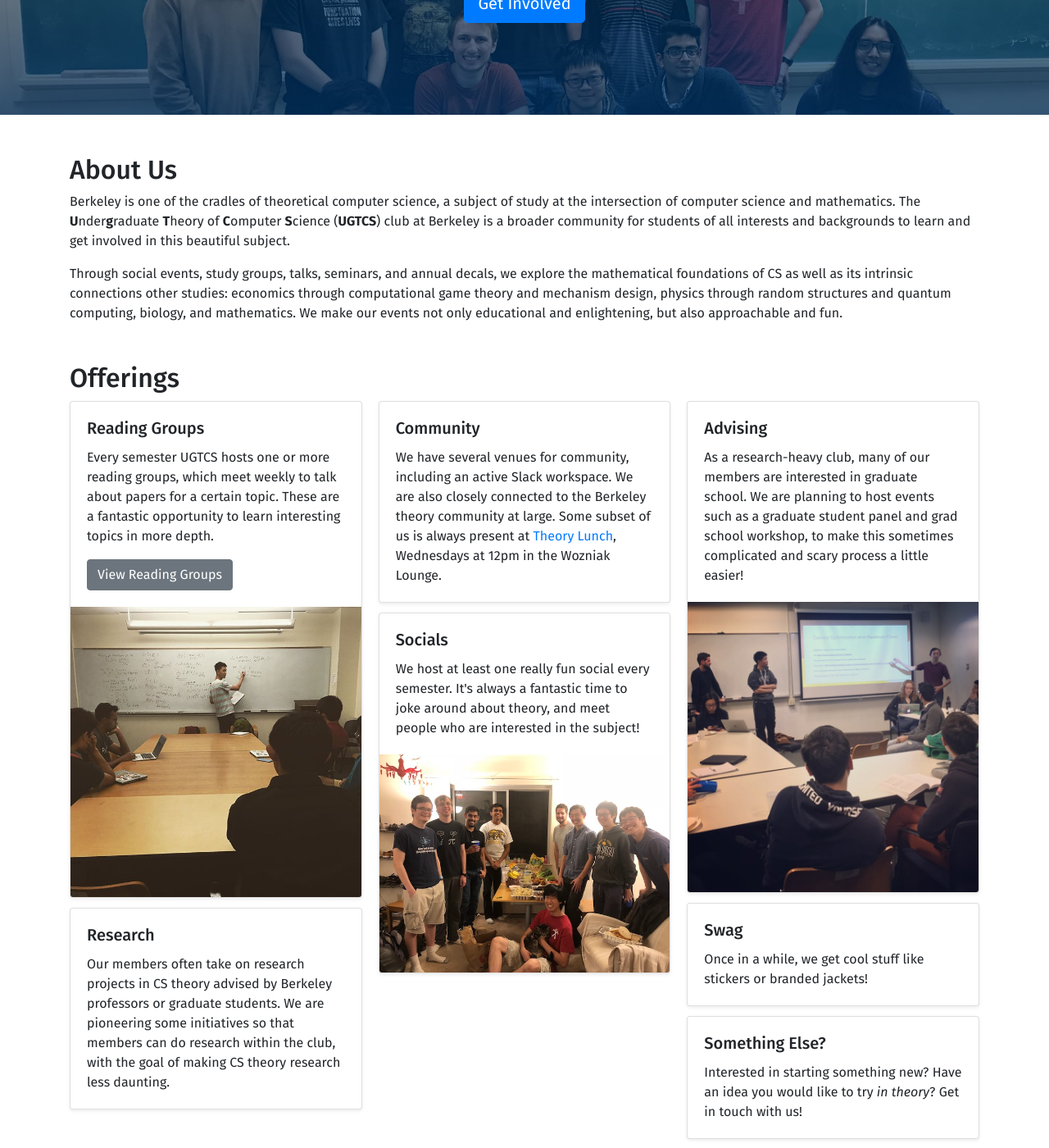
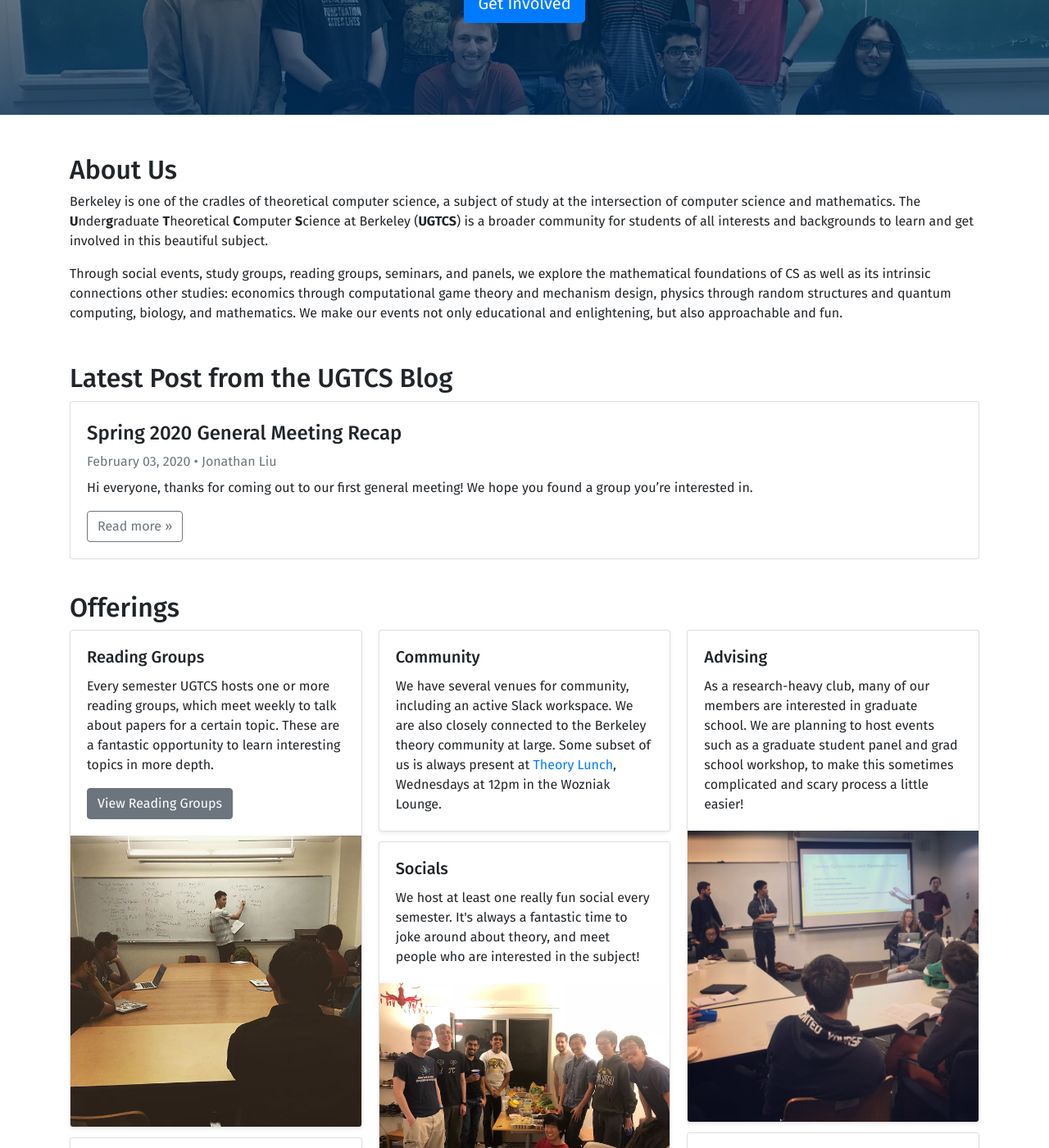
Before and after one commit to ugtcs/ugtcs.github.io, a Jekyll site: the page built from index.html, in a window 1280 px wide and 1400 px high, scrolled down 292 px. Shown: the whole window at 82% size. Built offline with Jekyll 4.4.1, drawn with Linux system fonts in a browser that asks for light colours; the list of posts is cut into pages by our own code; some of the changed text lies outside the part shown.

Commit message:
added welcome blog post

```diff
--- a/index.html
+++ b/index.html
@@ -20,13 +20,24 @@
     <div class="col">
       <h2 class="mt-0">About Us</h2>
       <p>Berkeley is one of the cradles of theoretical computer science, a subject of study at the intersection of computer science and mathematics.
-        The <code></code><b>U</b>nder<b>g</b>raduate <b>T</b>heory of <b>C</b>omputer <b>S</b>cience (<b>UGTCS</b>) club at Berkeley is a broader community for students of all interests and backgrounds
+        The <code></code><b>U</b>nder<b>g</b>raduate <b>T</b>heoretical <b>C</b>omputer <b>S</b>cience at Berkeley (<b>UGTCS</b>) is a broader community for students of all interests and backgrounds
         to learn and get involved in this beautiful subject.
       </p>
-      <p>Through social events, study groups, talks, seminars, and annual decals, we explore the mathematical foundations of CS as well as its intrinsic connections other studies: economics through computational game theory and mechanism design, physics through random structures and quantum computing, biology, and mathematics.
+      <p>Through social events, study groups, reading groups, seminars, and panels, we explore the mathematical foundations of CS as well as its intrinsic connections other studies: economics through computational game theory and mechanism design, physics through random structures and quantum computing, biology, and mathematics.
         We make our events not only educational and enlightening, but also approachable and fun.</p>
     </div>
   </div>
+
+  <div class="row my-3">
+    <div class="col-sm">
+      <h2>Latest Post from the UGTCS Blog</h2>
+      {% for post in site.posts limit: 1 %}
+        {% include post-link.html post=post %}
+      {% endfor %}
+      <br>
+    </div>
+  </div>
+
   <div class="row my-3">
     <div class="col">
       <h2>Offerings</h2>
@@ -100,17 +111,7 @@
           </div>
         </div>
       </div>
-
-
     </div>
   </div>
-  <div class="row my-3">
-    <div class="col-sm">
-      <h2>Latest Post from the UGTCS Blog</h2>
-      {% for post in site.posts limit: 1 %}
-        {% include post-link.html post=post %}
-      {% endfor %}
-      <br>
-    </div>
-  </div>
+
 </div>
```
Also changed, not shown: 1 other file.
